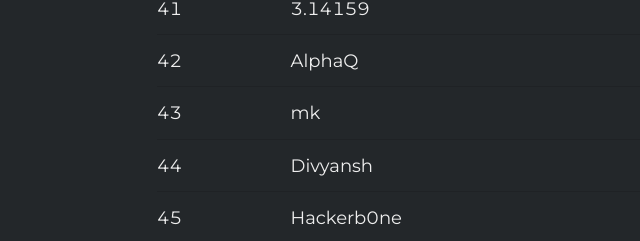
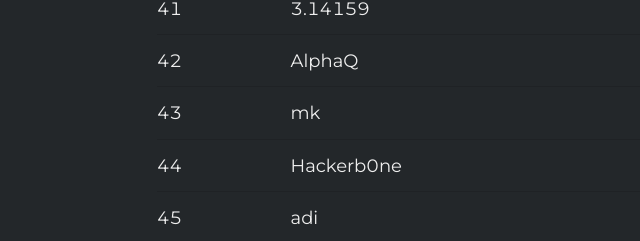
Before and after one commit to cryptichunt/website, a Gatsby site: page /leaderboard in a window 1280 px wide. Shown: the part 2577-2818 px from the top of the page, without its empty margins (35-675 px from the left). Built offline with nearby package versions, Linux system fonts and the light colour scheme; Gatsby itself is replaced by a stand-in of ours.

Commit message:
Update leaderboard.js

```diff
--- a/data/leaderboard.js
+++ b/data/leaderboard.js
@@ -42,7 +42,6 @@ export default [
   '3.14159',
   'AlphaQ',
   'mk',
-  'Divyansh',
   'Hackerb0ne',
   'adi',
   'Bhavye27',
```
